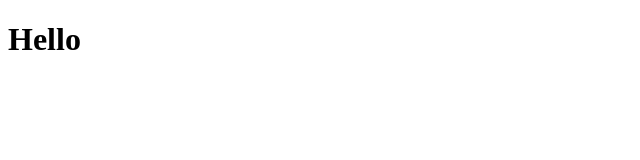
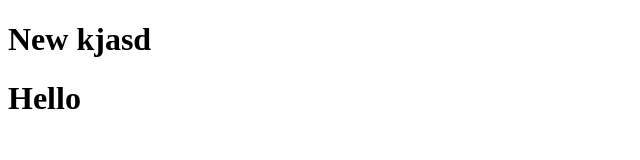
Before and after one commit to Ibrohimjon2020/Django, a plain HTML site: page index.html in a window 1280 px wide. Shown: the whole page, without its empty margins (0-640 px from the left). Drawn offline with Linux system fonts and the light colour scheme.

Commit message:
updateed head section

```diff
--- a/index.html
+++ b/index.html
@@ -5,6 +5,7 @@
     <meta http-equiv="X-UA-Compatible" content="IE=edge">
     <meta name="viewport" content="width=device-width, initial-scale=1.0">
     <title>Hello</title>
+    <h1>New kjasd</h1>
 </head>
 <body>
     <h1>Hello</h1>
```
